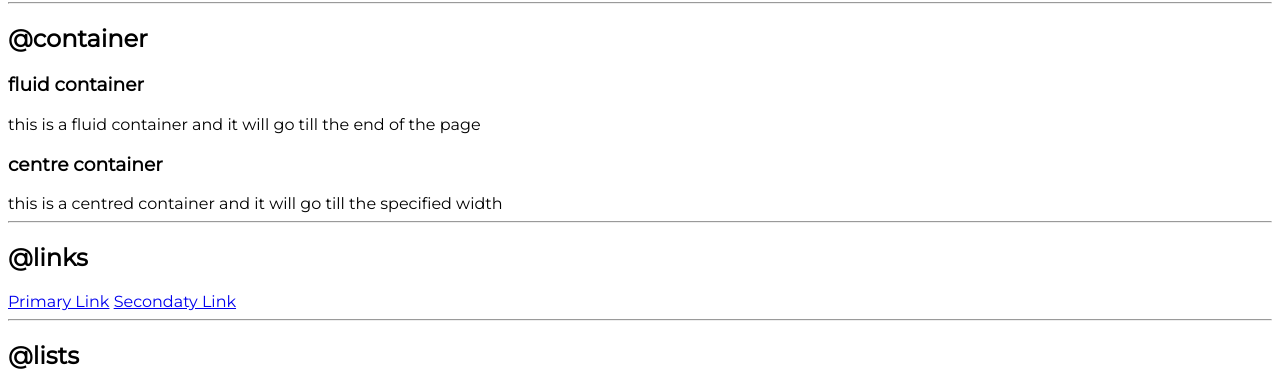
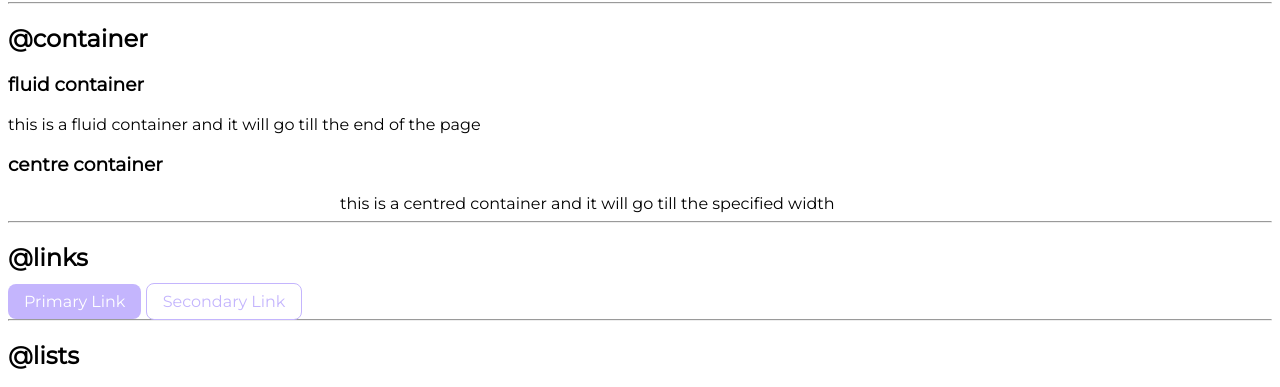
Before and after one commit to aritrabarik/neoG.camp-lesson-Three-markFour, a plain HTML site: page component-library/index.html in a window 1280 px wide. Shown: the part 405-792 px from the top of the page. Drawn offline with Linux system fonts and the light colour scheme.

Commit message:
links updated

```diff
--- a/component-library/index.html
+++ b/component-library/index.html
@@ -45,10 +45,12 @@
     <h2>@container</h2>
 
     <h3>fluid container</h3>
-    <div>this is a fluid container and it will go till the end of the page</div>
+    <div class="container-fluid">
+      this is a fluid container and it will go till the end of the page
+    </div>
 
     <h3>centre container</h3>
-    <div>
+    <div class="container container-centre">
       this is a centred container and it will go till the specified width
     </div>
 
@@ -56,8 +58,8 @@
 
     <h2>@links</h2>
 
-    <a href="http://">Primary Link</a>
-    <a href="http://">Secondaty Link</a>
+    <a href="http://" class="link link-primary">Primary Link</a>
+    <a href="http://" class="link link-secondary">Secondary Link</a>
 
     <hr />
 
--- a/component-library/styles.css
+++ b/component-library/styles.css
@@ -1,5 +1,41 @@
 @import url("https://fonts.googleapis.com/css2?family=Montserrat&display=swap");
+
+:root {
+  --primary-color: #c4b5fd;
+}
 
 body {
   font-family: "Montserrat", sans-serif;
 }
+
+/* container */
+
+.container {
+  padding: 0rem 1rem;
+}
+
+.container-centre {
+  max-width: 600px;
+  margin: auto;
+}
+
+/* links */
+
+.link {
+  text-decoration: none;
+  padding: 0.5rem 1rem;
+}
+
+.link-primary {
+  background-color: var(--primary-color);
+  color: white;
+  border-radius: 0.5rem;
+}
+
+.link-secondary {
+  color: var(--primary-color);
+  border: 1px solid var(--primary-color);
+  border-radius: 0.5rem;
+}
+
+/* look into BEM naming convention for CSS */
```
